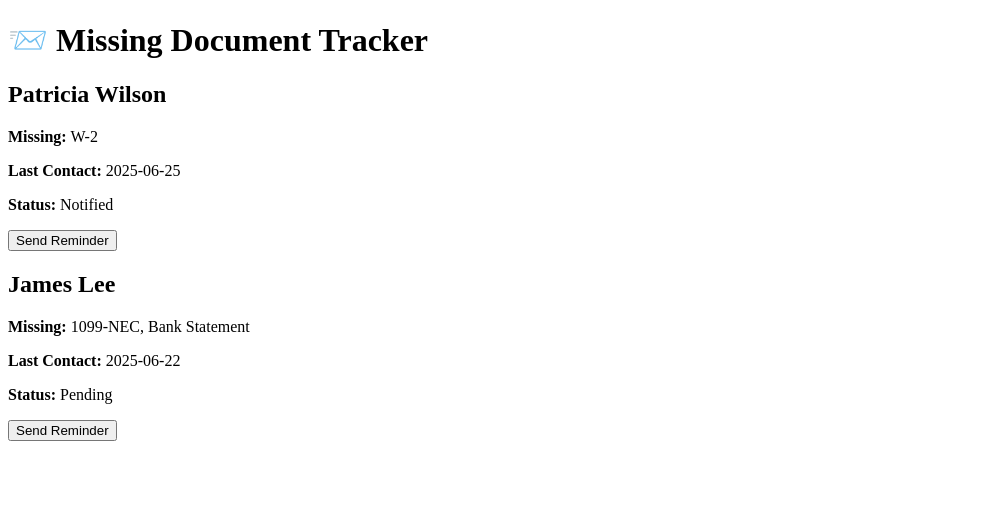
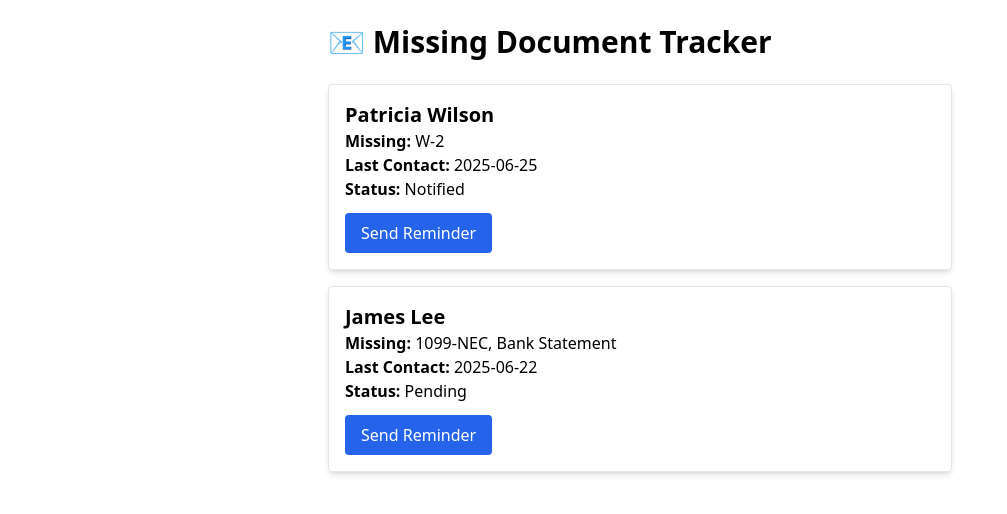
Before and after one commit to rogle25/aidashboard, a React (Create React App) app: page / in a window 1280 px wide. Shown: the top 514 px of the page, without its empty margins (0-1007 px from the left). Built offline with nearby package versions, Linux system fonts and the light colour scheme.

Commit message:
Update App.js

```diff
--- a/src/App.js
+++ b/src/App.js
@@ -1,64 +1,73 @@
-import { useState } from 'react';
+import React, { useState } from 'react';
+import './index.css';
 
 const mockClients = [
   {
     id: 'client_001',
     name: 'Patricia Wilson',
-    missingDocs: ['W-2'],
+    missingDocs: 'W-2',
     lastContact: '2025-06-25',
     status: 'Notified',
   },
   {
     id: 'client_002',
     name: 'James Lee',
-    missingDocs: ['1099-NEC', 'Bank Statement'],
+    missingDocs: '1099-NEC, Bank Statement',
     lastContact: '2025-06-22',
     status: 'Pending',
-  }
+  },
 ];
 
-export default function App() {
+function App() {
   const [loading, setLoading] = useState(false);
   const [message, setMessage] = useState('');
 
-  const sendReminder = async (clientId) => {
+  async function sendReminder(clientId) {
     setLoading(true);
     setMessage('');
     try {
       const res = await fetch('https://your-backend-api.com/send-reminder', {
         method: 'POST',
         headers: { 'Content-Type': 'application/json' },
-        body: JSON.stringify({ clientId })
+        body: JSON.stringify({ clientId }),
       });
-      await res.json();
-      setMessage(`Reminder sent successfully to ${clientId}`);
-    } catch (error) {
-      console.error(error);
-      setMessage('Error sending reminder');
-    } finally {
-      setLoading(false);
+      const data = await res.json();
+      setMessage(data.message || 'Reminder sent!');
+    } catch (err) {
+      setMessage('Failed to send reminder');
     }
-  };
+    setLoading(false);
+  }
 
   return (
-    <div className="p-6 font-sans">
-      <h1 className="text-2xl font-bold mb-4">📨 Missing Document Tracker</h1>
-      {mockClients.map(client => (
-        <div key={client.id} className="border p-4 rounded-xl shadow mb-4">
+    <div className="max-w-2xl mx-auto p-6 font-sans">
+      <h1 className="text-3xl font-bold mb-6 flex items-center gap-2">
+        📧 Missing Document Tracker
+      </h1>
+
+      {message && (
+        <div className="mb-4 p-3 bg-yellow-100 border border-yellow-300 rounded">
+          {message}
+        </div>
+      )}
+
+      {mockClients.map((client) => (
+        <div key={client.id} className="bg-white shadow-md rounded p-4 mb-4 border">
           <h2 className="text-xl font-semibold">{client.name}</h2>
-          <p><strong>Missing:</strong> {client.missingDocs.join(', ')}</p>
+          <p><strong>Missing:</strong> {client.missingDocs}</p>
           <p><strong>Last Contact:</strong> {client.lastContact}</p>
           <p><strong>Status:</strong> {client.status}</p>
           <button
+            className="mt-3 px-4 py-2 bg-blue-600 text-white rounded hover:bg-blue-700"
             onClick={() => sendReminder(client.id)}
-            className="mt-2 px-4 py-2 bg-blue-600 text-white rounded hover:bg-blue-700"
             disabled={loading}
           >
             {loading ? 'Sending...' : 'Send Reminder'}
           </button>
         </div>
       ))}
-      {message && <div className="mt-4 text-green-700">{message}</div>}
     </div>
   );
 }
+
+export default App;
```
